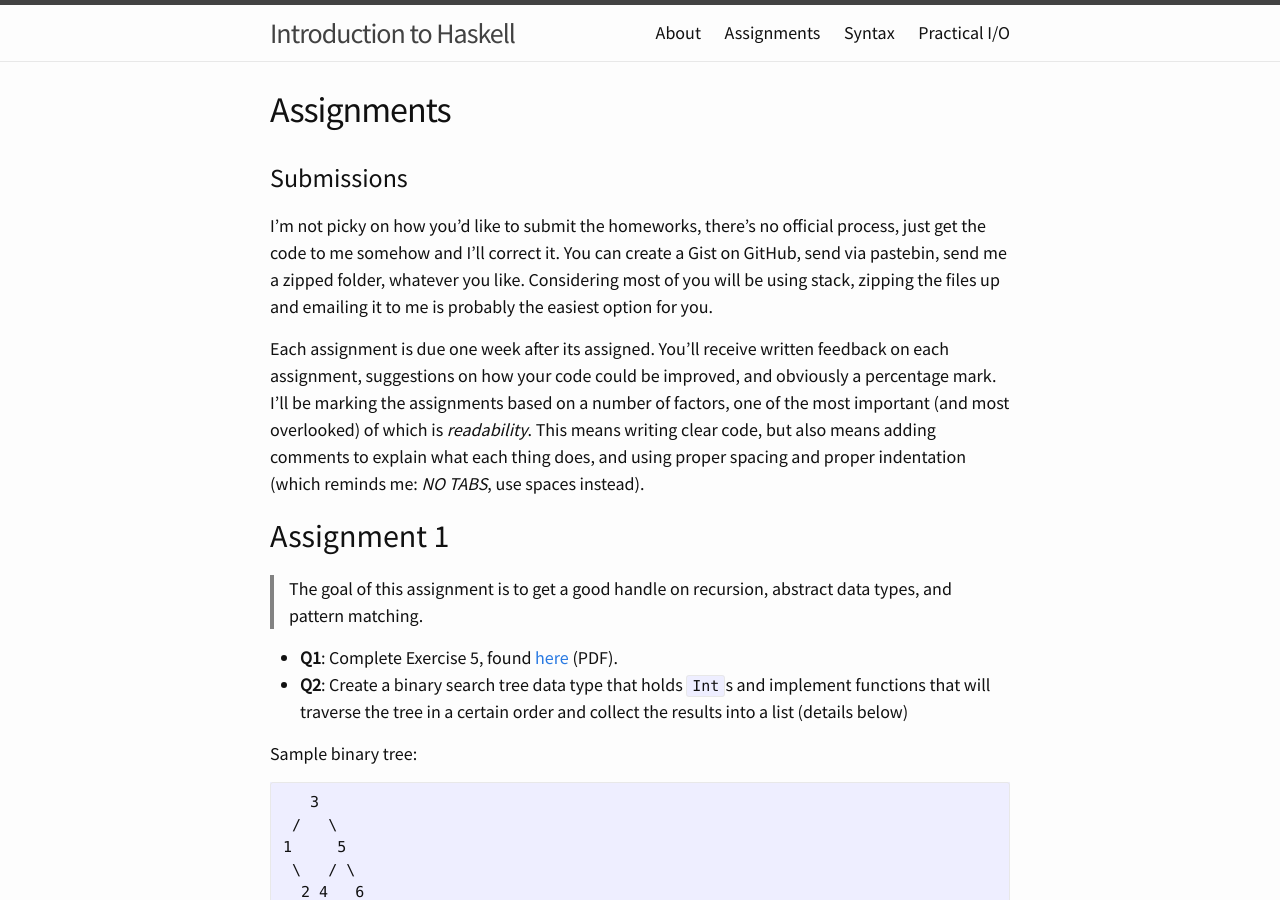
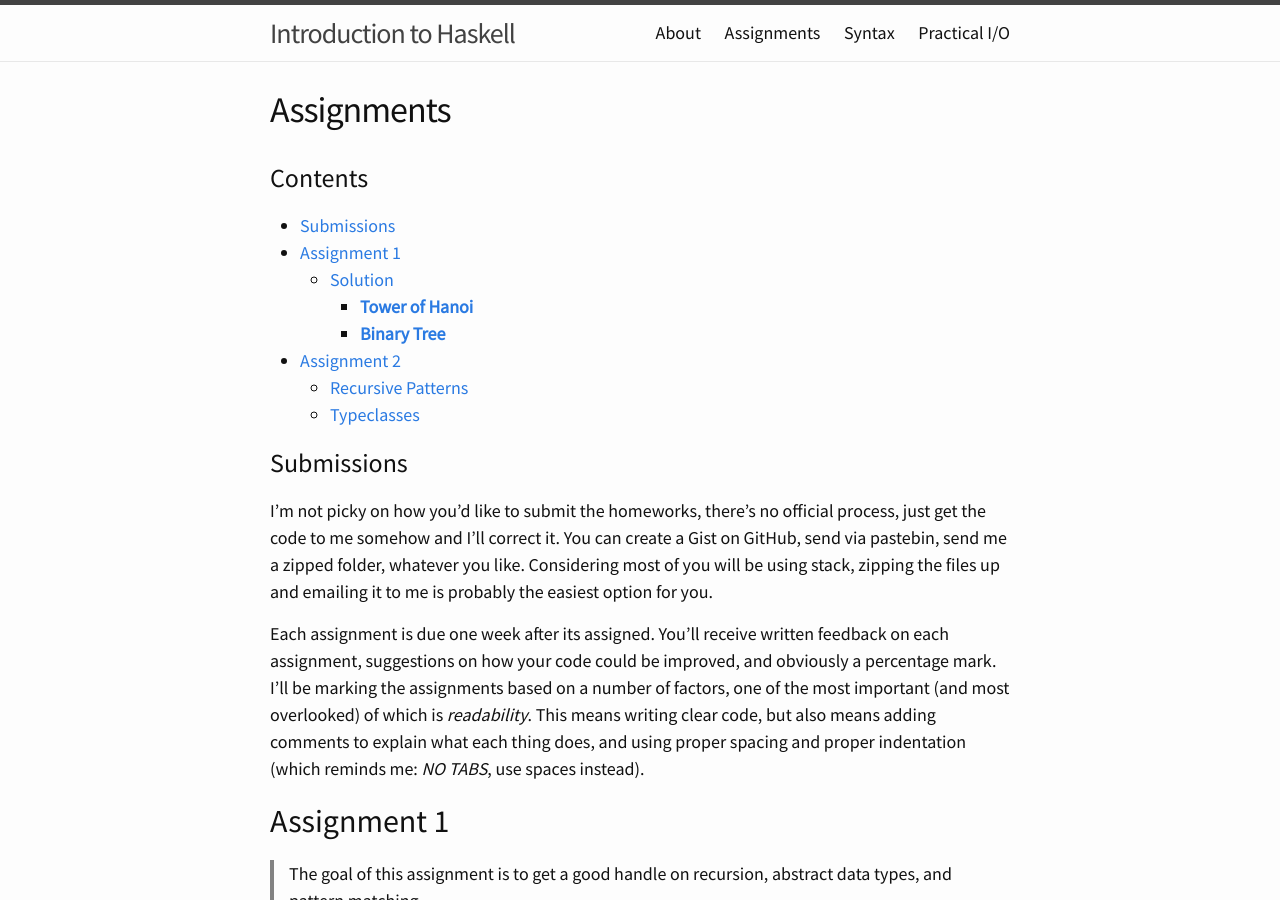
Before and after one commit to MU-CS225-Haskell/MU-CS225-Haskell.github.io, a Jekyll site: the page built from _pages/02-assignments.md, in a window 1280 px wide and 900 px high. Built offline with Jekyll 4.4.1, drawn with Linux system fonts in a browser that asks for light colours; formulas are drawn with MathJax 3; some of the changed lines change nothing that is shown.

Commit message:
Fixed some typos and added a TOC to the Assignments page

````diff
--- a/_pages/02-assignments.md
+++ b/_pages/02-assignments.md
@@ -3,6 +3,11 @@ layout: page
 title: Assignments
 permalink: /assignments/
 ---
+
+<h3>Contents</h3> [//]:# (This ensures that the TOC doesn't include this header)
+
+* TOC
+{:toc}
 
 ### Submissions
 
@@ -172,7 +177,7 @@ analogous:
 
 ```haskell
 -- First way
-bottomUp tree = map fst $ sortOn snd $ assignLevel tree
+bottomUp tree = map fst $ sortOn (negate . snd) $ assignLevel tree
 
 -- Second way
 bottomUp tree = [value | level <- [maxLevel, maxLevel - 1 .. 0]
````
